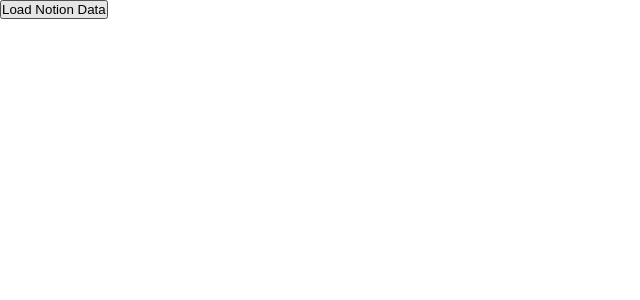
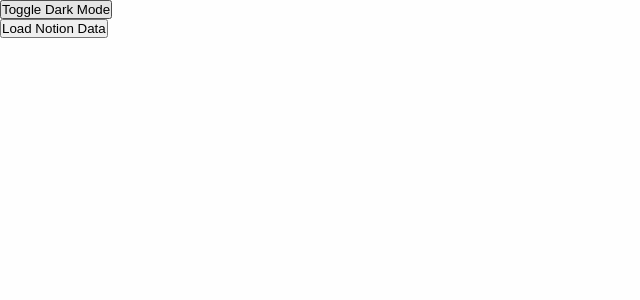
Before and after one commit to CKodes/til-mmxxv, a Next.js app: page / in a window 1280 px wide. Shown: the top 300 px of the page, without its empty margins (0-640 px from the left). Built offline with nearby package versions, Linux system fonts and the light colour scheme.

Commit message:
feat: add basic dark mode toggle

```diff
--- a/src/app/globals.css
+++ b/src/app/globals.css
@@ -17,4 +17,10 @@
 
 body {
   max-width: 100vw;
+  background-color: #fefefe;
+  color: #333333;
 }
+.dark-mode {
+  background-color: #333333;
+  color: #fefefe;
+}
--- a/src/app/layout.tsx
+++ b/src/app/layout.tsx
@@ -1,32 +1,32 @@
-import type { Metadata } from "next";
-import { Geist, Geist_Mono } from "next/font/google";
-import "./globals.css";
+import type { Metadata } from "next"
+import { Geist, Geist_Mono } from "next/font/google"
+import "./globals.css"
 
 const geistSans = Geist({
   variable: "--font-geist-sans",
   subsets: ["latin"],
-});
+})
 
 const geistMono = Geist_Mono({
   variable: "--font-geist-mono",
   subsets: ["latin"],
-});
+})
 
 export const metadata: Metadata = {
   title: "Create Next App",
   description: "Generated by create next app",
-};
+}
 
 export default function RootLayout({
   children,
 }: Readonly<{
-  children: React.ReactNode;
+  children: React.ReactNode
 }>) {
   return (
     <html lang="en">
-      <body className={`${geistSans.variable} ${geistMono.variable}`}>
+      <body id="body" className={`${geistSans.variable} ${geistMono.variable}`}>
         {children}
       </body>
     </html>
-  );
+  )
 }
--- a/src/app/page.tsx
+++ b/src/app/page.tsx
@@ -14,7 +14,14 @@ export default function Home() {
       .then(setNotionData)
       .catch(console.error)
   }
+
+  const toggleDarkMode = () => {
+    document.body.classList.toggle("dark-mode")
+  }
+
   return (
+    <>
+      <button onClick={toggleDarkMode}>Toggle Dark Mode</button>
       <main className={styles.main}>
         <section className={styles.grid}>
           {notionData &&
@@ -36,5 +43,6 @@ export default function Home() {
           {notionData && <pre>{JSON.stringify(notionData, null, 2)}</pre>}
         </div>
       </main>
+    </>
   )
 }
```
Lines whose indentation alone changed are shown as unchanged.
